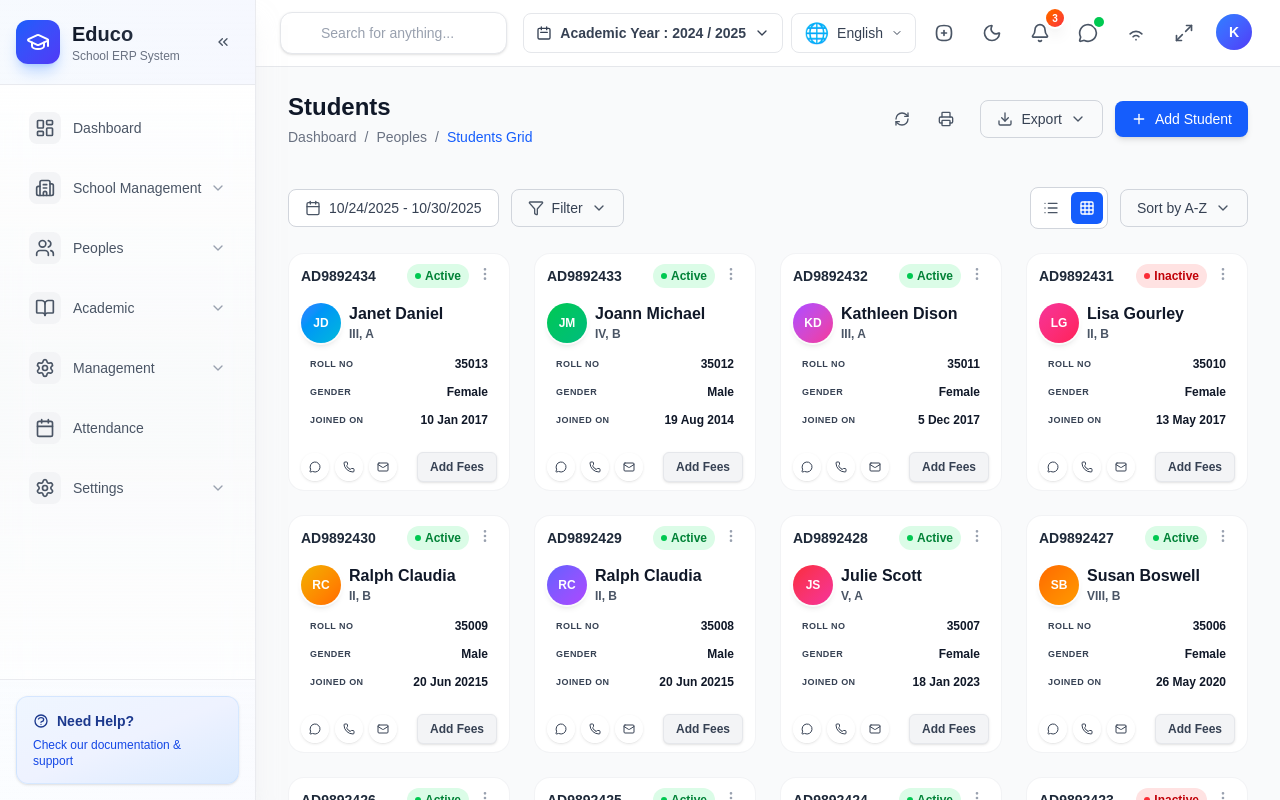
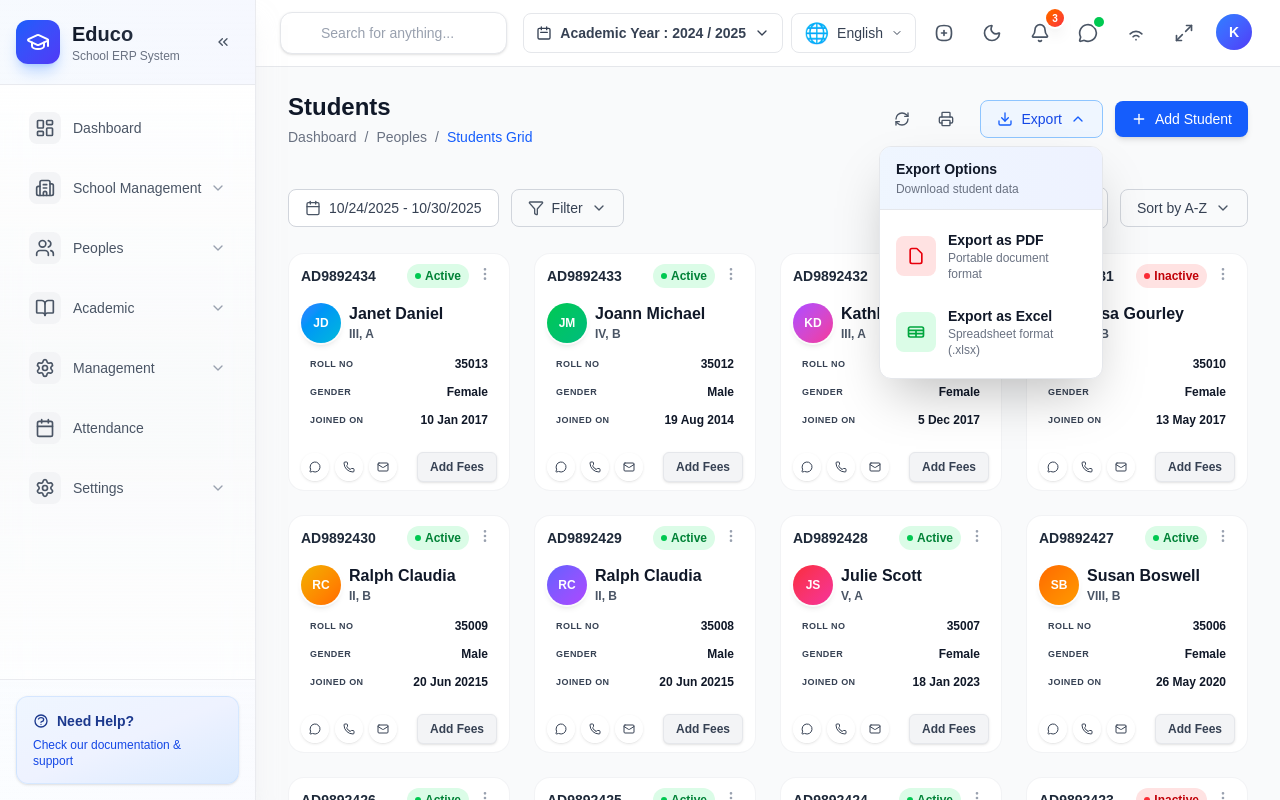
Before and after one commit to whaaala/educo, a Next.js app: page /students in a window 1280 px wide. Both pictures are taken after a click on the button "Export". Shown: the top 800 px of the page. Built offline with nearby package versions, Linux system fonts and the light colour scheme.

Commit message:
add dropdown to the export button

```diff
--- a/app/students/page.tsx
+++ b/app/students/page.tsx
@@ -4,12 +4,12 @@ import { useState, useEffect, useRef } from "react";
 import MainLayout from "@/components/layout/MainLayout";
 import StudentCard, { Student } from "@/components/students/StudentCard";
 import LoadMoreButton from "@/components/shared/LoadMoreButton";
+import ExportButton from "@/components/shared/ExportButton";
 import {
   Calendar,
   Filter,
   Grid3x3,
   List,
-  Download,
   RefreshCw,
   Printer,
   Plus,
@@ -257,12 +257,8 @@ export default function AllStudentsPage() {
 
           {/* Primary Actions Group */}
           <div className="flex items-center gap-2 lg:gap-3">
-            {/* Export */}
-            <button className="flex items-center gap-2 px-4 py-2 rounded-lg border border-gray-300 dark:border-gray-600 midnight:border-cyan-500/30 purple:border-pink-500/30 hover:bg-gray-50 dark:hover:bg-gray-800 midnight:hover:bg-cyan-500/10 purple:hover:bg-pink-500/10 transition-colors cursor-pointer">
-              <Download className="w-4 h-4 text-gray-600 dark:text-gray-400 midnight:text-cyan-400 purple:text-pink-400" />
-              <span className="text-sm font-medium text-gray-700 dark:text-gray-300 midnight:text-cyan-300 purple:text-pink-300 hidden sm:inline">Export</span>
-              <ChevronDown className="w-4 h-4 text-gray-600 dark:text-gray-400 midnight:text-cyan-400 purple:text-pink-400" />
-            </button>
+            {/* Export Button */}
+            <ExportButton />
 
             {/* Add Student */}
             <button className="flex items-center gap-2 px-4 py-2 rounded-lg bg-blue-600 hover:bg-blue-700 dark:bg-blue-500 dark:hover:bg-blue-600 midnight:bg-cyan-600 midnight:hover:bg-cyan-700 purple:bg-pink-600 purple:hover:bg-pink-700 text-white transition-colors shadow-md cursor-pointer">
--- /dev/null
+++ b/components/shared/ExportButton.tsx
@@ -0,0 +1,159 @@
+"use client";
+
+import { useState, useEffect, useRef } from "react";
+import { Download, ChevronDown } from "lucide-react";
+
+interface ExportButtonProps {
+  onExportPDF?: () => void;
+  onExportExcel?: () => void;
+}
+
+export default function ExportButton({ onExportPDF, onExportExcel }: ExportButtonProps) {
+  const [isOpen, setIsOpen] = useState(false);
+  const exportRef = useRef<HTMLDivElement>(null);
+
+  useEffect(() => {
+    const handleClickOutside = (event: MouseEvent) => {
+      if (exportRef.current && !exportRef.current.contains(event.target as Node)) {
+        setIsOpen(false);
+      }
+    };
+
+    if (isOpen) {
+      document.addEventListener("mousedown", handleClickOutside);
+    }
+
+    return () => {
+      document.removeEventListener("mousedown", handleClickOutside);
+    };
+  }, [isOpen]);
+
+  const handleExportPDF = () => {
+    setIsOpen(false);
+    if (onExportPDF) {
+      onExportPDF();
+    } else {
+      console.log("Export as PDF");
+    }
+  };
+
+  const handleExportExcel = () => {
+    setIsOpen(false);
+    if (onExportExcel) {
+      onExportExcel();
+    } else {
+      console.log("Export as Excel");
+    }
+  };
+
+  return (
+    <div className="relative" ref={exportRef}>
+      <button
+        onClick={() => setIsOpen(!isOpen)}
+        className={`flex items-center gap-2 px-4 py-2 rounded-lg border transition-colors cursor-pointer ${
+          isOpen
+            ? "bg-blue-50 border-blue-300 dark:bg-blue-500/20 dark:border-blue-500 midnight:bg-cyan-500/20 midnight:border-cyan-500 purple:bg-pink-500/20 purple:border-pink-500"
+            : "border-gray-300 dark:border-gray-600 midnight:border-cyan-500/30 purple:border-pink-500/30 hover:bg-gray-50 dark:hover:bg-gray-800 midnight:hover:bg-cyan-500/10 purple:hover:bg-pink-500/10"
+        }`}
+      >
+        <Download className={`w-4 h-4 transition-colors ${
+          isOpen
+            ? "text-blue-600 dark:text-blue-400 midnight:text-cyan-400 purple:text-pink-400"
+            : "text-gray-600 dark:text-gray-400 midnight:text-cyan-400 purple:text-pink-400"
+        }`} />
+        <span className={`text-sm font-medium hidden sm:inline transition-colors ${
+          isOpen
+            ? "text-blue-700 dark:text-blue-300 midnight:text-cyan-300 purple:text-pink-300"
+            : "text-gray-700 dark:text-gray-300 midnight:text-cyan-300 purple:text-pink-300"
+        }`}>
+          Export
+        </span>
+        <ChevronDown
+          className={`w-4 h-4 transition-all duration-200 ${
+            isOpen
+              ? "rotate-180 text-blue-600 dark:text-blue-400 midnight:text-cyan-400 purple:text-pink-400"
+              : "text-gray-600 dark:text-gray-400 midnight:text-cyan-400 purple:text-pink-400"
+          }`}
+        />
+      </button>
+
+      {/* Export Dropdown Menu */}
+      {isOpen && (
+        <div className="absolute right-0 mt-2 w-56 bg-white dark:bg-[#1a1d23] midnight:bg-[#0f1729] purple:bg-[#2a1a3e] rounded-xl shadow-2xl border border-gray-200 dark:border-gray-800/50 midnight:border-cyan-500/20 purple:border-pink-500/20 overflow-hidden z-50 transition-all duration-200 animate-in fade-in slide-in-from-top-2">
+          {/* Header */}
+          <div className="px-4 py-3 bg-gradient-to-r from-blue-50 to-indigo-50 dark:from-blue-500/10 dark:to-indigo-500/10 midnight:from-cyan-500/10 midnight:to-blue-500/10 purple:from-pink-500/10 purple:to-purple-500/10 border-b border-gray-200 dark:border-gray-800 midnight:border-cyan-500/20 purple:border-pink-500/20">
+            <h3 className="text-sm font-bold text-gray-900 dark:text-white midnight:text-cyan-50 purple:text-pink-50">
+              Export Options
+            </h3>
+            <p className="text-xs text-gray-500 dark:text-gray-400 midnight:text-cyan-200/70 purple:text-pink-200/70 mt-0.5">
+              Download student data
+            </p>
+          </div>
+
+          {/* Export Items */}
+          <div className="py-2">
+            {/* Export as PDF */}
+            <button
+              onClick={handleExportPDF}
+              className="w-full flex items-center gap-3 px-4 py-3 hover:bg-gray-50 dark:hover:bg-gray-800/50 midnight:hover:bg-cyan-500/10 purple:hover:bg-pink-500/10 transition-all duration-150 group cursor-pointer"
+            >
+              <div className="flex items-center justify-center w-10 h-10 rounded-lg bg-red-100 dark:bg-red-900/30 midnight:bg-red-900/30 purple:bg-red-900/30 group-hover:scale-110 transition-transform duration-150">
+                <svg
+                  className="w-5 h-5 text-red-600 dark:text-red-400 midnight:text-red-400 purple:text-red-400"
+                  fill="none"
+                  stroke="currentColor"
+                  viewBox="0 0 24 24"
+                >
+                  <path
+                    strokeLinecap="round"
+                    strokeLinejoin="round"
+                    strokeWidth={2}
+                    d="M7 21h10a2 2 0 002-2V9.414a1 1 0 00-.293-.707l-5.414-5.414A1 1 0 0012.586 3H7a2 2 0 00-2 2v14a2 2 0 002 2z"
+                  />
+                </svg>
+              </div>
+              <div className="flex-1 text-left">
+                <p className="text-sm font-semibold text-gray-900 dark:text-white midnight:text-cyan-50 purple:text-pink-50">
+                  Export as PDF
+                </p>
+                <p className="text-xs text-gray-500 dark:text-gray-400 midnight:text-cyan-300/70 purple:text-pink-300/70">
+                  Portable document format
+                </p>
+              </div>
+            </button>
+
+            {/* Export as Excel */}
+            <button
+              onClick={handleExportExcel}
+              className="w-full flex items-center gap-3 px-4 py-3 hover:bg-gray-50 dark:hover:bg-gray-800/50 midnight:hover:bg-cyan-500/10 purple:hover:bg-pink-500/10 transition-all duration-150 group cursor-pointer"
+            >
+              <div className="flex items-center justify-center w-10 h-10 rounded-lg bg-green-100 dark:bg-green-900/30 midnight:bg-green-900/30 purple:bg-green-900/30 group-hover:scale-110 transition-transform duration-150">
+                <svg
+                  className="w-5 h-5 text-green-600 dark:text-green-400 midnight:text-green-400 purple:text-green-400"
+                  fill="none"
+                  stroke="currentColor"
+                  viewBox="0 0 24 24"
+                >
+                  <path
+                    strokeLinecap="round"
+                    strokeLinejoin="round"
+                    strokeWidth={2}
+                    d="M3 10h18M3 14h18m-9-4v8m-7 0h14a2 2 0 002-2V8a2 2 0 00-2-2H5a2 2 0 00-2 2v8a2 2 0 002 2z"
+                  />
+                </svg>
+              </div>
+              <div className="flex-1 text-left">
+                <p className="text-sm font-semibold text-gray-900 dark:text-white midnight:text-cyan-50 purple:text-pink-50">
+                  Export as Excel
+                </p>
+                <p className="text-xs text-gray-500 dark:text-gray-400 midnight:text-cyan-300/70 purple:text-pink-300/70">
+                  Spreadsheet format (.xlsx)
+                </p>
+              </div>
+            </button>
+          </div>
+        </div>
+      )}
+    </div>
+  );
+}
--- a/components/shared/ProfileCard.tsx
+++ b/components/shared/ProfileCard.tsx
@@ -152,11 +152,19 @@ export default function ProfileCard({
                   onMenuClick?.();
                 }}
                 style={{ cursor: "pointer" }}
-                className="p-1 hover:bg-gray-100 dark:hover:bg-gray-700/50 midnight:hover:bg-cyan-500/10 purple:hover:bg-pink-500/10 rounded-md transition-all duration-200 group/menu"
+                className={`p-1 rounded-md transition-all duration-200 group/menu ${
+                  isMenuOpen
+                    ? "bg-blue-50 border border-blue-200 dark:bg-blue-500/20 dark:border-blue-500 midnight:bg-cyan-500/20 midnight:border-cyan-500 purple:bg-pink-500/20 purple:border-pink-500"
+                    : "hover:bg-gray-100 dark:hover:bg-gray-700/50 midnight:hover:bg-cyan-500/10 purple:hover:bg-pink-500/10"
+                }`}
               >
                 <MoreVertical
                   style={{ cursor: "pointer" }}
-                  className="w-4 h-4 text-gray-400 dark:text-gray-500 group-hover/menu:text-gray-600 dark:group-hover/menu:text-gray-300 midnight:group-hover/menu:text-cyan-400 purple:group-hover/menu:text-pink-400 transition-colors"
+                  className={`w-4 h-4 transition-colors ${
+                    isMenuOpen
+                      ? "text-blue-600 dark:text-blue-400 midnight:text-cyan-400 purple:text-pink-400"
+                      : "text-gray-400 dark:text-gray-500 group-hover/menu:text-gray-600 dark:group-hover/menu:text-gray-300 midnight:group-hover/menu:text-cyan-400 purple:group-hover/menu:text-pink-400"
+                  }`}
                 />
               </button>
             </div>
@@ -253,11 +261,11 @@ export default function ProfileCard({
       {isMenuOpen && (
         <div
           ref={menuRef}
-          className="absolute w-52 bg-white dark:bg-gray-800 midnight:bg-gray-900 purple:bg-gray-900 rounded-lg shadow-2xl border border-gray-200 dark:border-gray-700 midnight:border-cyan-500/20 purple:border-pink-500/20 py-1"
+          className="absolute w-52 bg-white dark:bg-gray-800 midnight:bg-gray-900 purple:bg-gray-900 rounded-lg shadow-2xl border border-gray-200 dark:border-gray-700 midnight:border-cyan-500/20 purple:border-pink-500/20 py-1 animate-in fade-in slide-in-from-top-1 duration-200"
           style={{
             position: "absolute",
-            right: "1rem",
-            top: "3.5rem",
+            right: "0.5rem",
+            top: "2.25rem",
             zIndex: 99999,
           }}
         >
```
